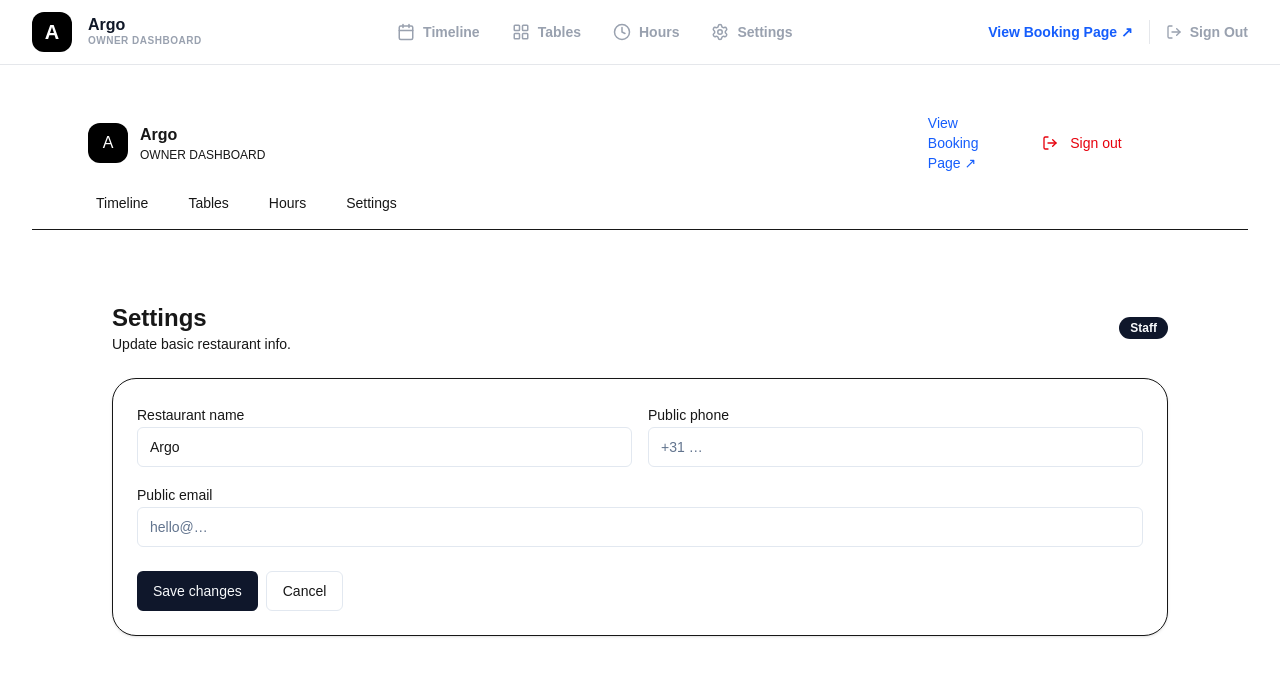
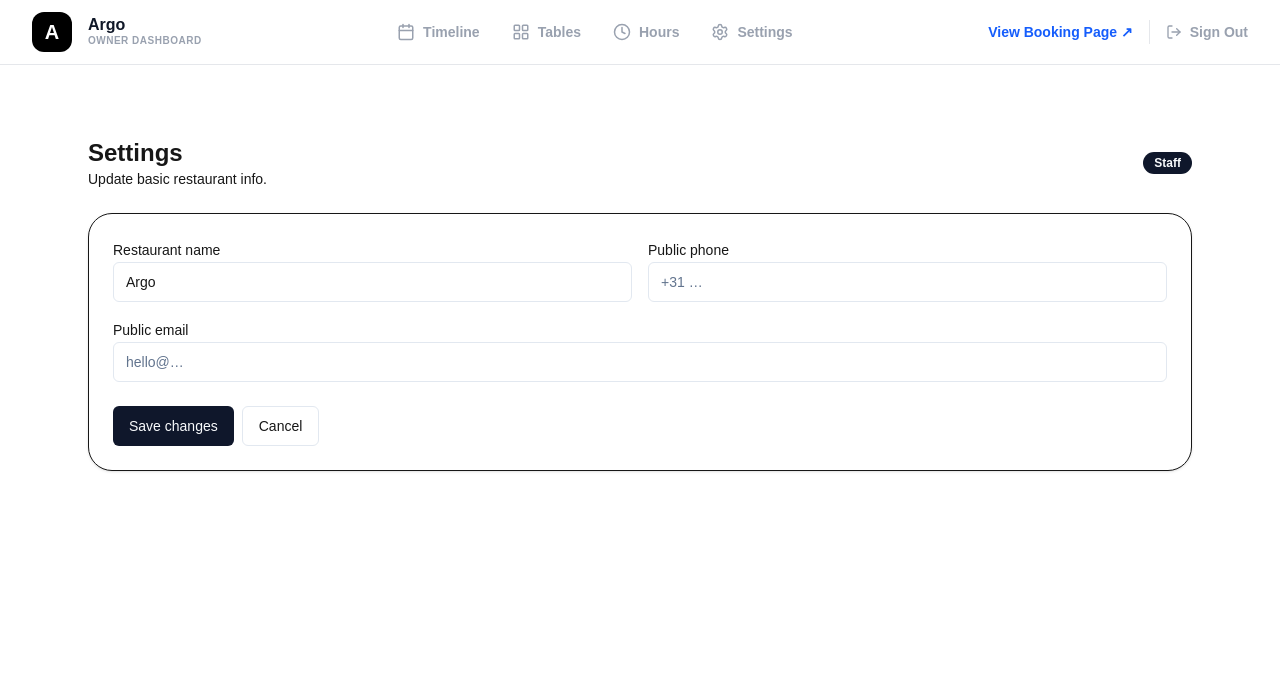
Before and after one commit to themosgr95/restaurant-booking, a Next.js app: page /staff/dashboard/settings in a window 1280 px wide. Shown: the top 676 px of the page. Built offline with nearby package versions, Linux system fonts and the light colour scheme.

Commit message:
2nd header hours remove

```diff
--- a/src/app/staff/dashboard/settings/layout.tsx
+++ b/src/app/staff/dashboard/settings/layout.tsx
@@ -1,55 +1,9 @@
-import Link from "next/link";
 import { ReactNode } from "react";
-import SignOutBtn from "../sign-out-btn";
 
-type Props = { children: ReactNode };
+type Props = {
+  children: ReactNode;
+};
 
-const nav = [
-  { label: "Timeline", href: "/staff/dashboard" }, // ✅ important!
-  { label: "Tables", href: "/staff/dashboard/tables" },
-  { label: "Hours", href: "/staff/dashboard/settings/hours" },
-  { label: "Settings", href: "/staff/dashboard/settings" },
-];
-
-export default function DashboardLayout({ children }: Props) {
-  return (
-    <div className="min-h-screen bg-white">
-      <header className="border-b">
-        <div className="mx-auto flex max-w-6xl items-center justify-between px-6 py-4">
-          <div className="flex items-center gap-3">
-            <div className="grid h-10 w-10 place-items-center rounded-xl bg-black text-white">
-              A
-            </div>
-            <div className="leading-tight">
-              <div className="text-base font-semibold">Argo</div>
-              <div className="text-xs text-muted-foreground">OWNER DASHBOARD</div>
-            </div>
-          </div>
-
-          <div className="flex items-center gap-6 text-sm">
-            <a className="text-blue-600 hover:underline" href="/book/argo">
-              View Booking Page ↗
-            </a>
-            <SignOutBtn />
-          </div>
-        </div>
-
-        <nav className="mx-auto max-w-6xl px-6 pb-3">
-          <div className="flex items-center gap-6 text-sm">
-            {nav.map((item) => (
-              <Link
-                key={item.href}
-                href={item.href}
-                className="rounded-md px-2 py-1 text-muted-foreground hover:text-black"
-              >
-                {item.label}
-              </Link>
-            ))}
-          </div>
-        </nav>
-      </header>
-
-      <main className="mx-auto max-w-6xl px-6 py-8">{children}</main>
-    </div>
-  );
+export default function SettingsLayout({ children }: Props) {
+  return <>{children}</>;
 }
```
